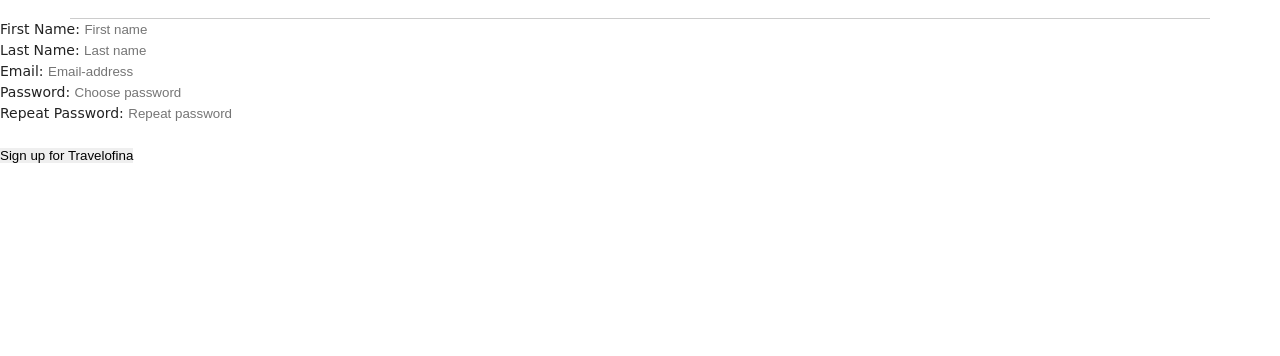
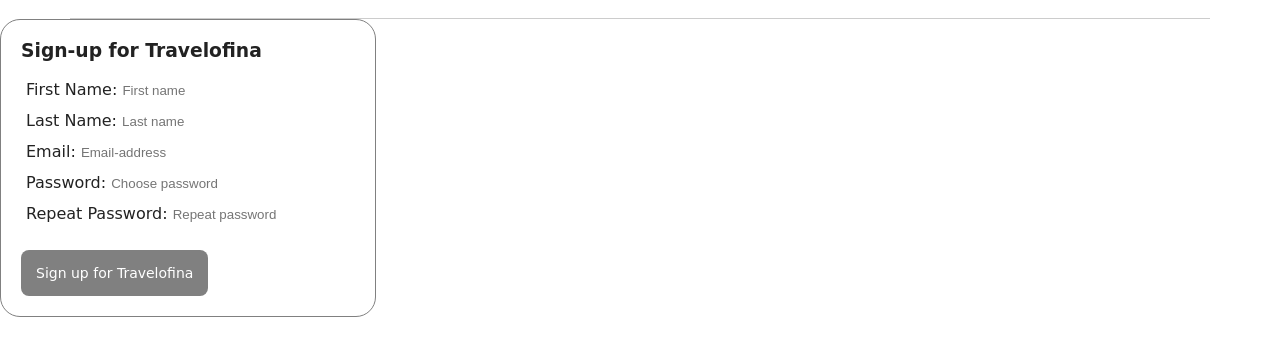
Before and after one commit to helenahe/ebus-exam-project, a plain HTML site: page signup.html in a window 1280 px wide. Shown: the part 168-524 px from the top of the page. Drawn offline with Linux system fonts and the light colour scheme.

Commit message:
styling of form

```diff
--- /dev/null
+++ b/form.css
@@ -0,0 +1,28 @@
+h3 {
+    padding-bottom: 4%;
+}
+
+form {
+    padding: 20px 20px 20px 20px;
+    font-size: 16px;
+    box-sizing: border-box;
+    display: inline-block;
+    border-radius: 20px;
+    border: 1px solid gray;
+
+}
+
+form p {
+    display: block;
+    border-radius: 2px;
+    padding: 5px 5px 5px 5px;
+}
+
+form button {
+    background: gray;
+    color: white;
+    font-size: 12px;
+    font-family: 'Caveat Brush', cursive; font-size: 14px;
+    border-radius: 8px;
+    padding: 15px;
+}
--- a/signup.html
+++ b/signup.html
@@ -8,6 +8,7 @@
     <title>Sign Up</title>
     <!-- style sheets-->
     <link rel="stylesheet" href="style.css">
+    <link rel="stylesheet" href="form.css">
     <link rel="stylesheet" href="https://use.fontawesome.com/releases/v5.4.1/css/all.css" integrity="sha384-5sAR7xN1Nv6T6+dT2mhtzEpVJvfS3NScPQTrOxhwjIuvcA67KV2R5Jz6kr4abQsz"
         crossorigin="anonymous">
 </head>
@@ -58,6 +59,7 @@
 
     <form id="signup_form">
         <!-- Using pattern attribute to ensure right format -->
+        <h3> Sign-up for Travelofina </h3>
         <p> First Name: <input type="text" name="firstname" placeholder="First name" id="firstname" pattern="^[a-zA-Z]+(([',. -][a-zA-Z ])?[a-zA-Z]*$)" required> </p>
         <p> Last Name: <input type="text" name="lastname" placeholder="Last name" id="lastname" pattern="^[a-zA-Z]+(([',. -][a-zA-Z ])?[a-zA-Z]*$)" required> </p>
         <p> Email: <input type="email" name="email" placeholder="Email-address" id="emailaddress" pattern="^[a-zA-Z0-9_.+-]+@(?:(?:[a-zA-Z0-9-]+\.)?[a-zA-Z]+\.)?(gmail)\.com$" required> </p>
```
